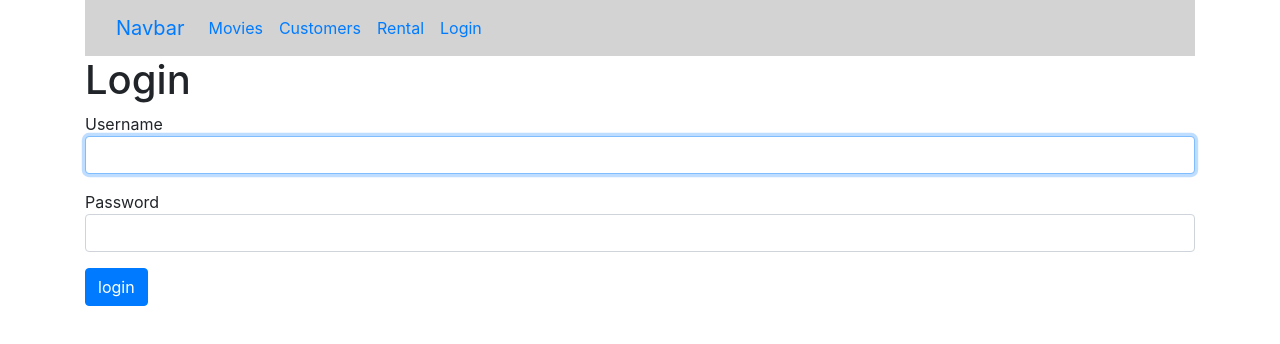
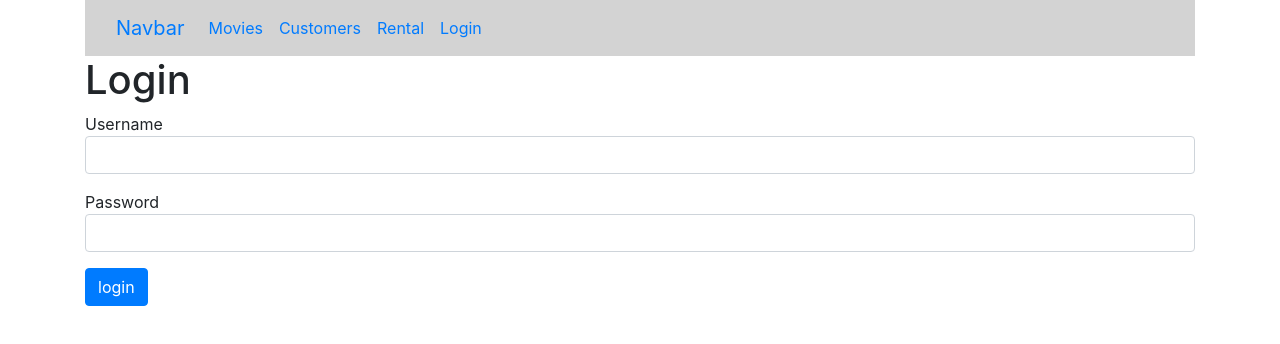
Before and after one commit to sardarshoaib791/vidlyMovies, a React (Create React App) app: page /login in a window 1280 px wide. Shown: the top 344 px of the page. Built offline with nearby package versions, Linux system fonts and the light colour scheme.

Commit message:
26th may

```diff
--- /dev/null
+++ b/src/componets/common/input.jsx
@@ -0,0 +1,16 @@
+import React, { Component } from 'react';
+
+const Input = ({name, lable,value, onChange, error}) => {
+    return (  <div className="form-group">
+                        <lable htmlFor={name}>{lable}</lable>
+                        <input
+                            name={name}
+                            value={value}
+                            onChange={onChange}
+                            id={name}
+                            type="text" className="form-control" />
+                            {error && <div className="alert alert-danger">{error}</div>}
+                    </div> );
+}
+
+export default Input;
--- a/src/componets/login.jsx
+++ b/src/componets/login.jsx
@@ -1,50 +1,78 @@
 import React, { Component } from 'react';
-
-
-
+import Input from './common/input';
 
 
 
 class Login extends Component {
     state = {
-        account: { username: "", password: "" }
+        account: { username: "", password: "" },
+        errors: {}
+    }
+    validate = ()=>{
+        const errors = {};
+        const{account}=this.state;
+        if(account.username.trim()==="")
+            errors.username= "Username required"
+
+        if(account.password.trim()==="")
+            errors.password ="Password is required"
+
+        return Object.keys(errors).length=== 0? null : errors;
+        // return {username: 'Username required'}
+
     }
 
-    username = React.createRef()
-    componentDidMount() {
-        this.username.current.focus()
-    }
     handleSubmit = e => {
         e.preventDefault();
+        const errors = this.validate();
+        console.log(errors)
+        this.setState({errors: errors|| {}});
+        if(errors) return;
+
 
         console.log("submitted")
     };
+
+    validateProperty=(input)=>{
+        if(input.name==="username") {
+            if(input.value.trim()==="") return "username Required not empty "
+        };
+        if (input.name==="password"){
+            if(input.value.trim()==="") return "password Required should not empty"
+        }
+    }
+
     handleChange = ({currentTarget: input}) => {
+        const errors = {...this.state.errors}
+        const errorMessage= this.validateProperty(input)
+        if(errorMessage) errors[input.name] = errorMessage;
+        else delete errors[input.name];
+
         const account = { ...this.state.account }
         account[input.name] = input.value
-        this.setState({ account })
+        this.setState({ account, errors })
     }
     render() {
-        const{account} = this.state;
+        const{account, errors} = this.state;
         return (
             <div>
                 <h1>Login</h1>
                 <form onSubmit={this.handleSubmit}>
-                    <div className="form-group">
-                        <lable htmlFor="username">Username</lable>
-                        <input
-                            name="username"
-                            ref={this.username} value={account.username}
-                            onChange={this.handleChange} id="username" type="text" className="form-control" />
-                    </div>
-                    <div className="form-group">
-                        <lable htmlFor="password">Password</lable>
-                        <input
-                        value={account.password}
-                        onChange={this.handleChange}
-                            name="password"
-                            id="password" type="text" className="form-control" />
-                    </div>
+                <Input
+                lable="Username"
+                 name="username"
+                 value={account.username}
+                onChange={this.handleChange}
+                error={errors.username}
+                />
+                <Input
+                lable="Password"
+                 name="password"
+                 value={account.password}
+                onChange={this.handleChange}
+                error={errors.password}
+                />
+
                     <button className="btn btn-primary">login</button>
                 </form>
             </div>
```
